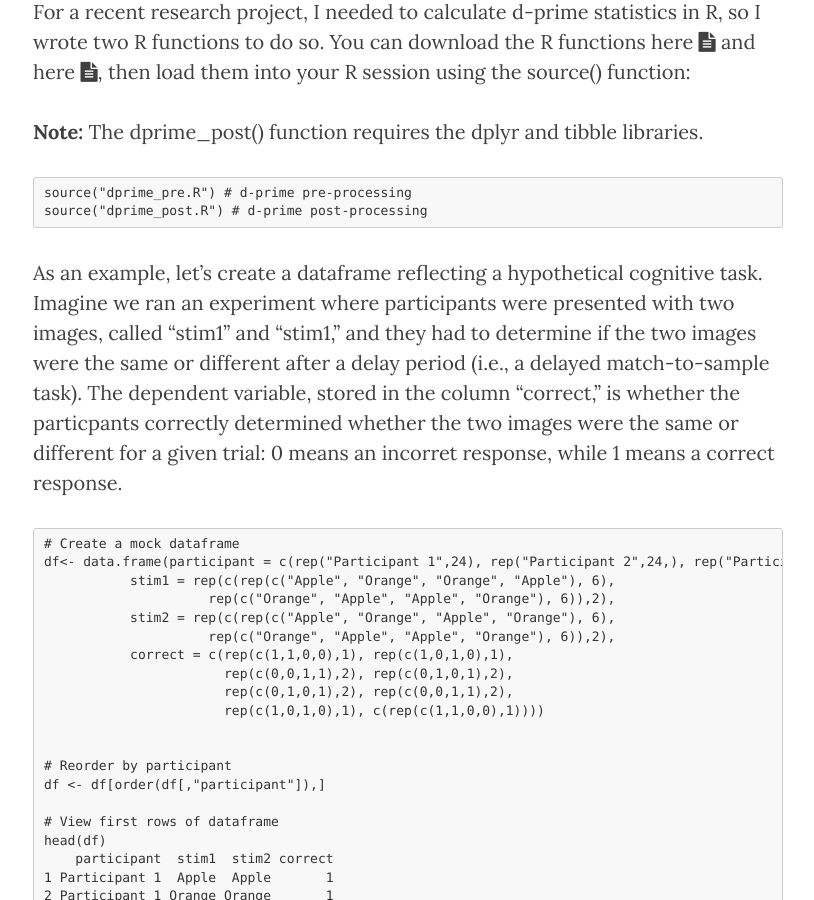
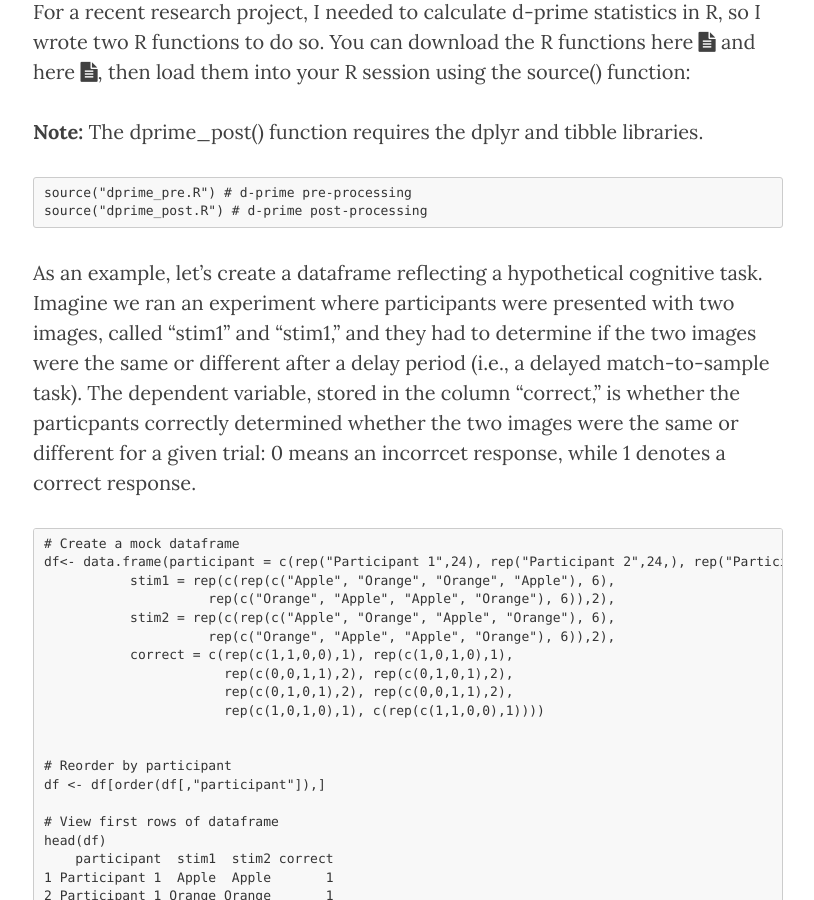
Before and after one commit to ptichko/ptichko.github.io, a Jekyll site: the page built from _posts/2020-07-30-R-Functions-To-Calculate-D-Prime.md, in a window 1280 px wide and 900 px high, scrolled down 616 px. Shown: the whole window, without its empty margins (232-1046 px from the left). Built offline with Jekyll 4.4.1, drawn with Linux system fonts in a browser that asks for light colours; nearby versions of some CDN libraries.

Commit message:
updated R functions for d-prime

````diff
--- a/_posts/2020-07-30-R-Functions-To-Calculate-D-Prime.md
+++ b/_posts/2020-07-30-R-Functions-To-Calculate-D-Prime.md
@@ -13,7 +13,7 @@ source("dprime_pre.R") # d-prime pre-processing
 source("dprime_post.R") # d-prime post-processing
 ```
 
-As an example, let's create a dataframe reflecting a hypothetical cognitive task. Imagine we ran an experiment where participants were presented with two images, called "stim1" and "stim1," and they had to determine if the two images were the same or different after a delay period (i.e., a delayed match-to-sample task). The dependent variable, stored in the column "correct," is whether the particpants correctly determined whether the two images were the same or different for a given trial: 0 means an incorret response, while 1 means a correct response.
+As an example, let's create a dataframe reflecting a hypothetical cognitive task. Imagine we ran an experiment where participants were presented with two images, called "stim1" and "stim1," and they had to determine if the two images were the same or different after a delay period (i.e., a delayed match-to-sample task). The dependent variable, stored in the column "correct," is whether the particpants correctly determined whether the two images were the same or different for a given trial: 0 means an incorrcet response, while 1 denotes a correct response.
 
 ```
 # Create a mock dataframe
````
Also changed, not shown: 2 other files.
